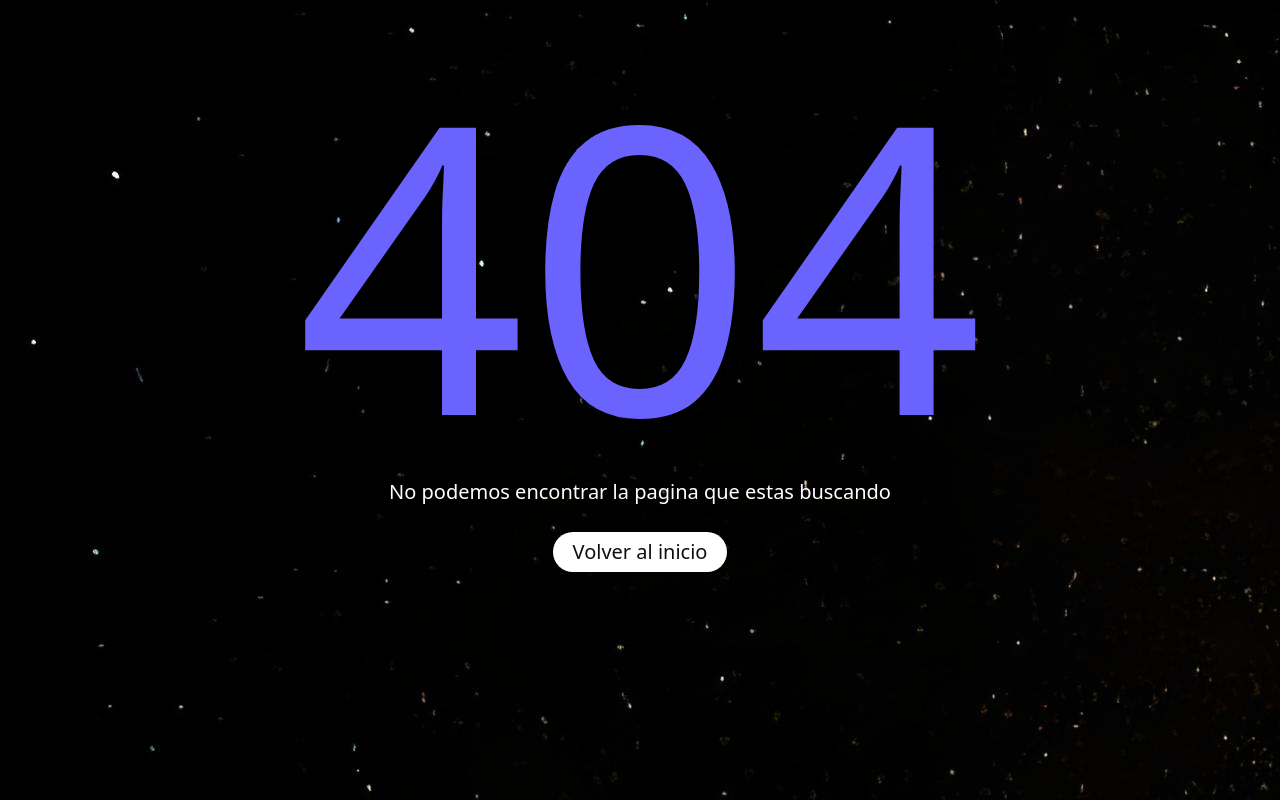
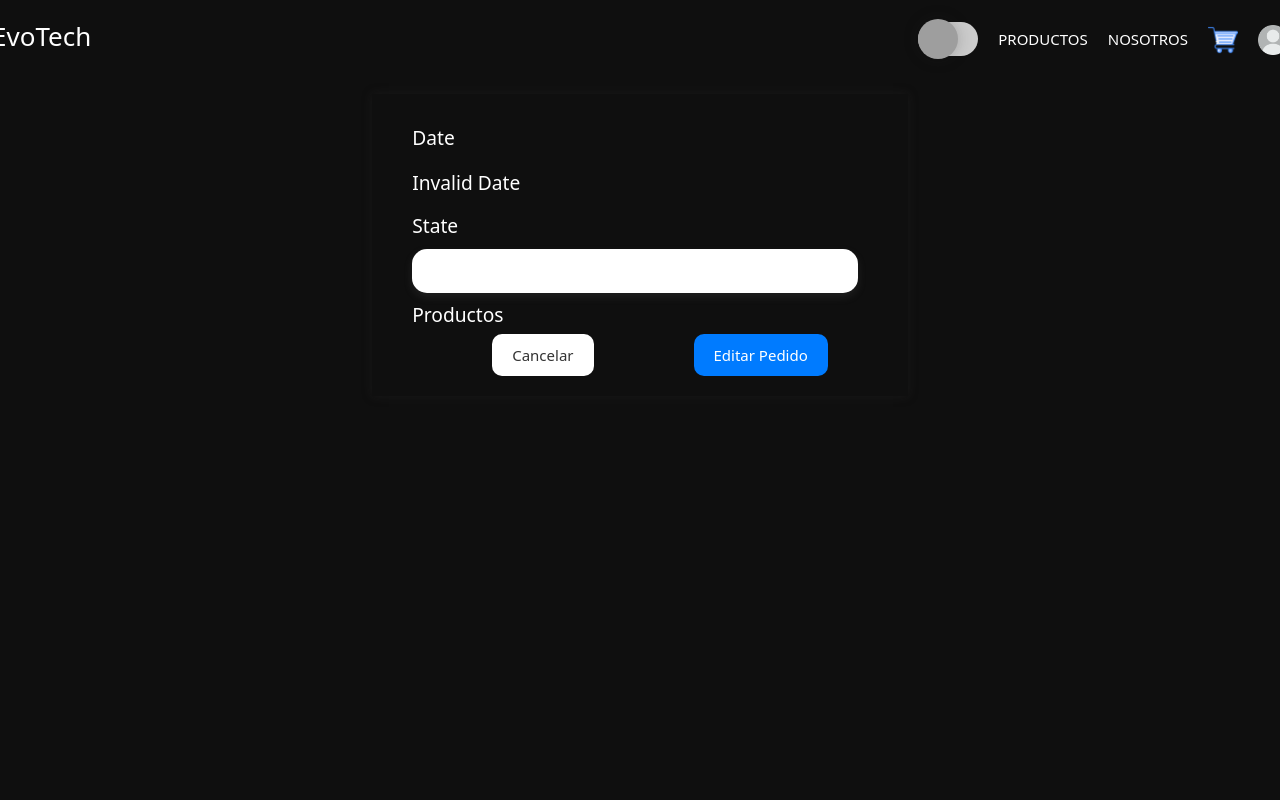
Before and after one commit to Agustinaa01/PL-Final-Front, a React (Create React App) app: page /editarPedido/1 in a window 1280 px wide. Before the commit this address had no page. Built offline with nearby package versions, Linux system fonts and the light colour scheme; grey boxes are pictures that could not be loaded.

Commit message:
editar pedido

```diff
--- a/src/App.js
+++ b/src/App.js
@@ -21,6 +21,7 @@ import RolesAuthentication from "./components/services/authentication/RolesAuthe
 import Pedido from "./components/pedidos/Pedidos";
 import Users from "./components/users/users";
 import EditProfileForm from "./components/EditProfileForm/EditProfileForm";
+import EditPedidoForm from "./components/EditPedidoForm/EditPedidoForm";
 
 function App() {
 
@@ -89,6 +90,10 @@ function App() {
       element:<EditProfileForm/>
     },
     {
+      path:"/editarPedido/:id",
+      element:<EditPedidoForm/>
+    },
+    {
       path: "/productDetails/:id",
       element:
         <ProductDetailsForm />
--- /dev/null
+++ b/src/components/EditPedidoForm/EditPedidoForm.css
@@ -0,0 +1,48 @@
+.editar-pedido {
+  display: flex;
+  justify-content: center;
+  align-items: center;
+  flex-direction: column;
+  padding: 20px;
+}
+.editar {
+  padding: 20px;
+  background-color: #0f0f0f;
+  box-shadow: 0 0 10px rgba(49, 46, 46, 0.3);
+}
+.label-inputs,
+.order-states {
+  font-size: 1.2em;
+  color: #ffffff;
+  margin-top: 10px;
+  margin-left: 20px;
+}
+
+.input-states {
+  width: 90%;
+  border-radius: 5px;
+  border: 1px solid #ccc;
+
+}
+
+.order-image {
+  width: 50px;
+  height: 50px;
+  object-fit: cover;
+  margin-left: 20px;
+}
+.info p {
+  margin-left: 20px;
+}
+.add-button-editar {
+  margin-right: 60px;
+}
+.product-editar {
+  border-radius: 10px;
+  padding-top: 10px;
+  padding-bottom: 3px;
+  width: 130px;
+  margin-left: 20px;
+  margin-bottom: 10px;
+  background-color: #222222;
+}
--- /dev/null
+++ b/src/components/EditPedidoForm/EditPedidoForm.js
@@ -0,0 +1,177 @@
+
+import Headers from '../header/Headers';
+import { ThemeContext } from '../services/theme/ThemeContext';
+import { useLocation, useNavigate } from 'react-router';
+import { toast } from "react-toastify";
+import fotoEditar from "./fotoEditar.jpg";
+import "./EditPedidoForm.css"
+import React, { useContext, useState } from 'react';
+
+const EditPedidoForm = () => {
+  const navigate = useNavigate();
+  const location = useLocation();
+  const [id, setid] = useState(
+    location.state?.UserSelected.id ?? ""
+  );
+  const [state, setState] = useState(
+    location.state?.UserSelected?.state ?? ""
+  );
+  const [date, setDate] = useState(
+    location.state?.UserSelected.date ?? ""
+  );
+
+  const [pedidoProductos, setPedidoProductos] = useState(
+    location.state?.UserSelected.pedidoProductos ?? []
+  );
+
+  const [error, setError] = useState({
+    stateError: '',
+    dateError: '',
+  });
+
+  const handleCancelClick = () => {
+    // Manejar la acción de cancelar
+  };
+
+  const handleDeleteProduct = (productIndex) => {
+    // Crea una copia del estado actual de pedidoProductos
+    const newPedidoProductos = [...pedidoProductos];
+
+    // Elimina el producto en el índice especificado
+    newPedidoProductos.splice(productIndex, 1);
+
+    // Actualiza el estado de pedidoProductos
+    setPedidoProductos(newPedidoProductos);
+  };
+
+  // Manejador para cambios en el nombre
+  const handleStateChange = (e) => {
+    setState(e.target.value);
+    setError({ ...error, stateError: '' });
+  };
+  const handleEditClick = (id) => {
+    if (!state.trim()) {
+      setError({ ...error, stateError: 'El Estado es obligatorio' });
+      return;
+    }
+
+    if (!date.trim()) {
+      setError({ ...error, dateError: 'La fecha es obligatoria' });
+      return;
+    }
+
+    fetch(`https://localhost:7108/api/Pedido/${id}`, {
+      method: 'PUT',
+      headers: {
+        Authorization: `Bearer ${localStorage.getItem("authToken")}`,
+        "Content-Type": "application/json",
+      },
+      body: JSON.stringify({
+        id,
+        state,
+        date,
+        productoId: pedidoProductos.map(pedidoProducto => pedidoProducto.producto.id)
+      })
+    }).then(response => {
+      if (response.ok) {
+        toast.success("¡Pedido actualizado!", {
+          position: "top-center",
+          autoClose: 5000,
+          hideProgressBar: false,
+          closeOnClick: true,
+          pauseOnHover: false,
+          draggable: false,
+          progress: undefined,
+          theme: "colored",
+        });
+        setTimeout(() => {
+          navigate("/pedidos");
+        }, 2000);
+      } else {
+        toast.error('Ocurrió un error. Por favor, inténtelo de nuevo.', {
+          position: "top-center",
+          autoClose: 5000,
+          hideProgressBar: false,
+          closeOnClick: true,
+          pauseOnHover: false,
+          draggable: false,
+          progress: undefined,
+          theme: "colored",
+        });
+      }
+    }).catch(error => {
+      toast.error('Ocurrió un error de red. Por favor, inténtelo de nuevo.', {
+        position: "top-center",
+        autoClose: 5000,
+        hideProgressBar: false,
+        closeOnClick: true,
+        pauseOnHover: false,
+        draggable: false,
+        progress: undefined,
+        theme: "colored",
+      });
+    });
+  };
+  const { theme } = useContext(ThemeContext);
+  const isLightTheme = theme === "light";
+  const textProfile = isLightTheme ? "light-form-profile" : "dark-form-profile";
+
+  return (
+    <>
+      <Headers />
+      <div className="editar-pedido">
+        <div className="editar">
+          <label className="label-inputs">Date</label>
+          <h5 className="label-inputs">{new Date(date).toLocaleDateString()}</h5>
+          {error.dateError && <p className="input-vacio">{error.dateError}</p>}
+          <label className="label-inputs">State</label>
+          <input
+            className="input-states"
+            onChange={handleStateChange}
+            value={state}
+            type="text"
+          />
+          {error.stateError && (
+            <p className="input-vacio">{error.stateError}</p>
+          )}
+          <h4 className="order-states">Productos</h4>
+          {pedidoProductos && pedidoProductos.map((pedidoProducto, productIndex) => (
+            <div className='product-editar' key={productIndex}>
+              <img className="order-image" src={pedidoProducto.producto.imageUrl} alt={pedidoProducto.producto.name} />
+              <div className='info'>
+                <p>{pedidoProducto.producto.name}</p>
+                <p>${pedidoProducto.producto.price}</p>
+              </div>
+              <button
+              className="button-eliminar-producto"
+              onClick={() => handleDeleteProduct(productIndex)}
+              type="button"
+            >
+              Eliminar Producto
+            </button>
+            </div>
+          ))}
+          <div className="add-button-editar">
+            <button
+              className="button-cancelar"
+              onClick={handleCancelClick}
+              type="button"
+            >
+              Cancelar
+            </button>
+            <button
+              className="button-accept"
+              onClick={() => handleEditClick(id)}
+              type="button"
+            >
+              Editar Pedido
+            </button>
+          </div>
+        </div>
+      </div>
+    </>
+  );
+
+};
+
+export default EditPedidoForm;
--- a/src/components/pedidos/Pedidos.js
+++ b/src/components/pedidos/Pedidos.js
@@ -12,11 +12,13 @@ const Pedido = ({ }) => {
   const [pedido, setPedido] = useState(null);
   const [isLoading, setIsLoading] = useState(true);
 
+  const navigate = useNavigate();
   let decodedToken;
   const token = localStorage.getItem("authToken");
   if (typeof token === "string") {
     decodedToken = jwt_decode(token);
   }
+
   const handleEliminate = (itemId) => {
     fetch(`https://localhost:7108/api/Pedido/${itemId}`, {
       method: "DELETE",
@@ -68,6 +70,16 @@ const Pedido = ({ }) => {
       });
   };
 
+  const handleEditar = (pedido) => {
+    if (pedido && pedido.id) {
+      navigate(`/editarPedido/${pedido.id}`, {
+        state: { UserSelected: pedido },
+      });
+    } else {
+      console.error("Pedido no encontrado.");
+    }
+  };
+
   useEffect(() => {
     if (decodedToken) {
       fetch(`https://localhost:7108/api/Pedido/${decodedToken.sub}`, {
@@ -109,8 +121,6 @@ const Pedido = ({ }) => {
   const title = isLightTheme ? "light-letra" : "dark-letra";
   const product = isLightTheme ? "light-producto" : "dark-producto";
 
-
-
   return (
     <div>
       <Headers />
@@ -147,7 +157,7 @@ const Pedido = ({ }) => {
                 {(decodedToken.role === "Admin" ||
                   decodedToken.role === "SuperAdmin") && (
                     <div className="buttons-order">
-                      {/* <button className="button-editar">Editar</button> */}
+                      <button className="button-editar" onClick={() => handleEditar(item)}>Editar</button>
                       <button className="button-eliminar-order" onClick={() => handleEliminate(item.id)}>Eliminar</button>
                     </div>
                   )}
--- a/src/components/productform/ProductForm.css
+++ b/src/components/productform/ProductForm.css
@@ -57,6 +57,7 @@ input[type="description"],
 input[type="url"],
 input[type="password"],
 input[type="email"],
+input[type="date"],
 select,
 input[type="number"] {
   padding: 10px;
@@ -88,7 +89,7 @@ input[type="number"] {
 }
 
 .button-cancelar:hover {
-  background-color: #caaaaa;
+  background-color: #dddddd;
 }
 
 .add-button {
```
Also changed, not shown: src/components/EditPedidoForm/fotoEditar.jpg (added).
